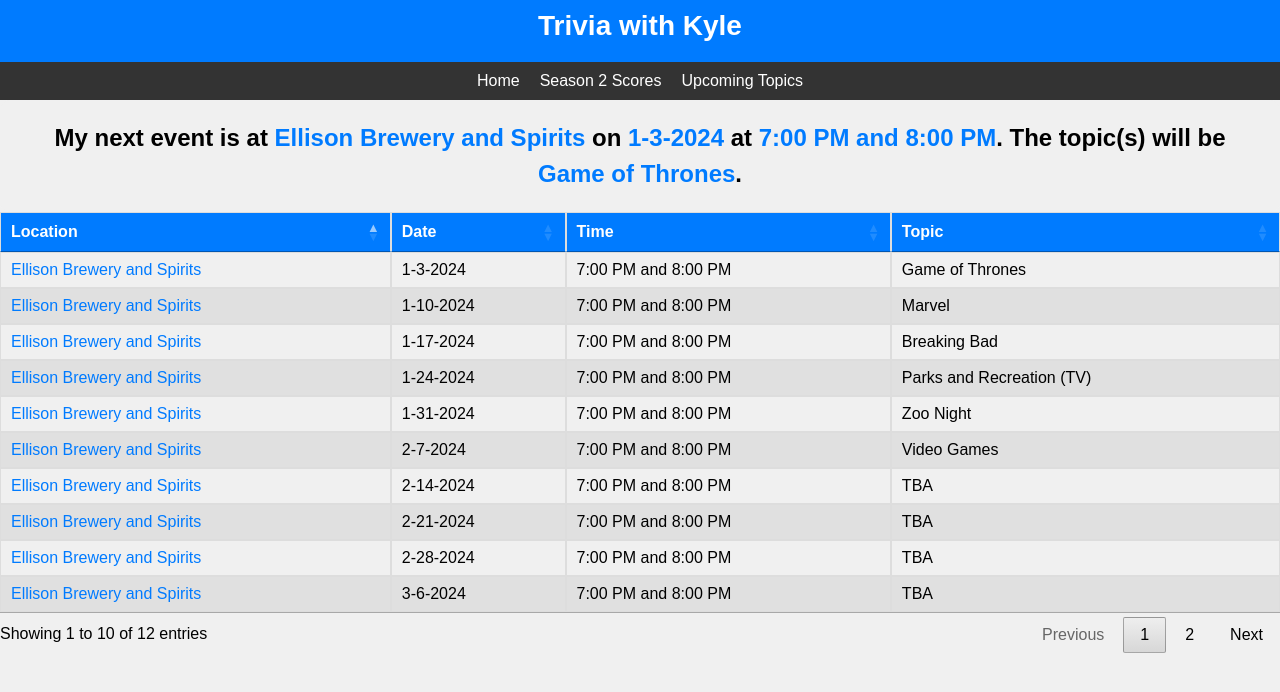
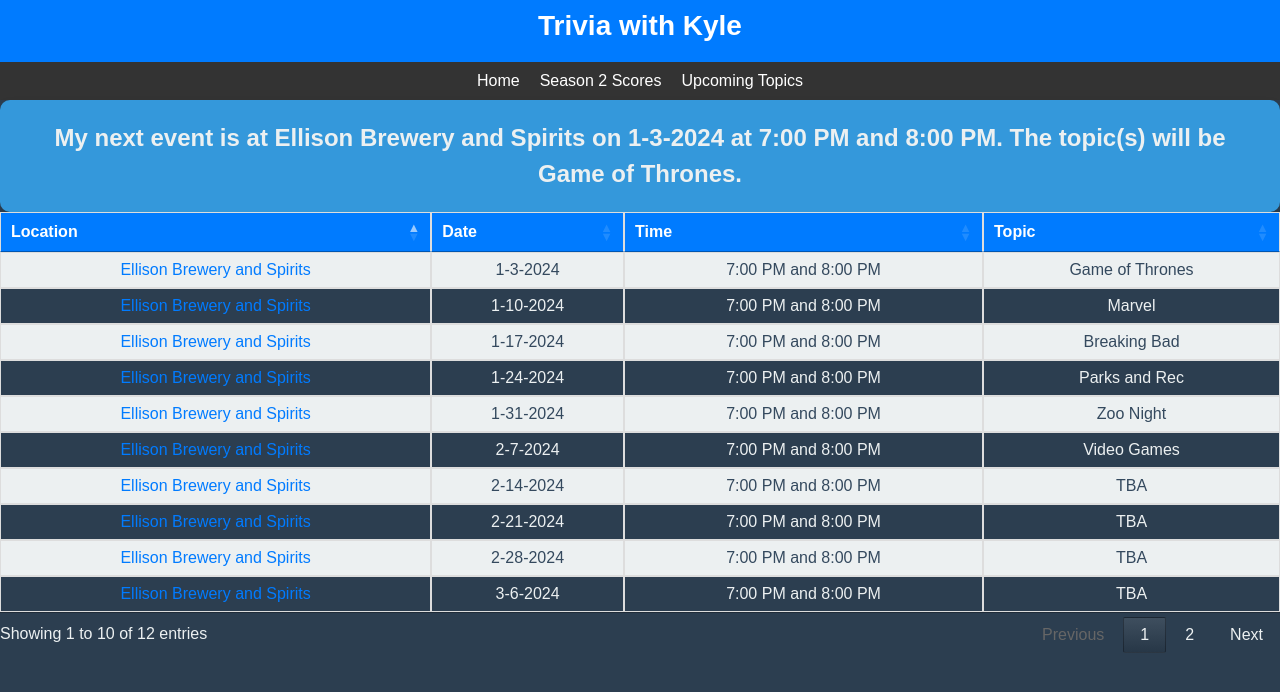
Before and after one commit to joneskyle0/joneskyle0.github.io, a PHP site: page /upcoming_events.html in a window 1280 px wide. Shown: the top 692 px of the page. Run offline with PHP 8.4, Linux system fonts and the light colour scheme; some libraries are stand-ins or nearby versions.

Commit message:
new dark style

```diff
--- a/styles.css
+++ b/styles.css
@@ -9,7 +9,8 @@ body {
     font-family: Arial, sans-serif;
     margin: 0;
     padding: 0;
-    background-color: #f0f0f0;
+    background-color: #2c3e50;
+    color: #ecf0f1;
 }
 
 /* Style the header */
@@ -77,71 +78,43 @@ a:hover {
 
 /* Table styles for upcoming events */
 .upcoming-events {
-    margin: 0 auto; /* Center the table horizontally */
-    width: 80%; /* Adjust the table width as needed */
-    border-collapse: collapse; /* Remove default cell spacing */
+    margin: 0 auto;
+    width: 80%;
+    border-collapse: collapse;
 }
 
 .upcoming-events th, .upcoming-events td {
-    border: 1px solid #ddd; /* Add border to table cells */
-    padding: 10px; /* Add padding to cells for spacing */
-    text-align: center; /* Center-align cell content */
+    border: 1px solid #ddd;
+    padding: 10px;
+    text-align: center;
 }
 
 .upcoming-events th {
-    background-color: #007BFF; /* Header background color */
-    color: #fff; /* Header text color */
+    background-color: #007BFF;
+    color: #fff;
 }
 
 .upcoming-events tbody tr:nth-child(odd) {
-    background-color: #f0f0f0; /* Zebra striping for odd rows */
+    background-color: #ecf0f1;
+}
+
+.upcoming-events tbody tr:nth-child(odd) td {
+    color: #34495e; /* Match font color to the background color of even rows */
 }
 
 .upcoming-events tbody tr:nth-child(even) {
-    background-color: #e0e0e0; /* Zebra striping for even rows */
+    background-color: #2c3e50;
+    color: #ecf0f1;
 }
 
-.upcoming-events th, .upcoming-events td {
-    font-size: 16px; /* Increase text size */
-}
-
-table.upcoming-events {
-    width: 100%;
-    border-collapse: collapse;
-}
-
-table.upcoming-events th, table.upcoming-events td {
-    border: 1px solid #ddd;
-    padding: 8px;
-    text-align: left;
-}
-
-table.upcoming-events th {
-    background-color: #f2f2f2;
-}
-
-@media (max-width: 600px) {
-    table.upcoming-events {
-        font-size: 14px;
-    }
-}
-
-table.upcoming-events th.header {
-    background-color: #007BFF;
-    color: #fff;
-    font-weight: bold;
-}
-
-table.upcoming-events th.header, table.upcoming-events td {
-    padding: 10px; /* Increased padding for better readability */
-}
-
-
+/* Additional styling for the 'Next Event' section */
 #next-event {
     text-align: center;
     padding: 20px;
-    background-color: #f0f0f0;
+    background-color: #3498db;
+    color: #ecf0f1;
     border-radius: 10px;
+    box-shadow: 0 4px 8px rgba(0, 0, 0, 0.1);
 }
 
 #next-event p {
@@ -150,5 +123,5 @@ table.upcoming-events th.header, table.upcoming-events td {
 }
 
 #next-event span {
-    color: #007bff;
+    color: #ecf0f1;
 }
--- a/upcoming_events.html
+++ b/upcoming_events.html
@@ -54,7 +54,7 @@
                 <td><a href="https://maps.app.goo.gl/jBxnuXqzXdZQZxFQ8">Ellison Brewery and Spirits</a></td>
                 <td>1/24/2024</td>
                 <td>7:00 PM and 8:00 PM</td>
-                <td>Parks and Recreation (TV)</td>
+                <td>Parks and Rec</td>
             </tr>
             <tr>
                 <td><a href="https://maps.app.goo.gl/jBxnuXqzXdZQZxFQ8">Ellison Brewery and Spirits</a></td>
```
Also changed, not shown: fonts/BungeeSpice-Regular.ttf (deleted), fonts/SpecialElite-Regular.ttf (deleted). Lines whose indentation alone changed are shown as unchanged.
